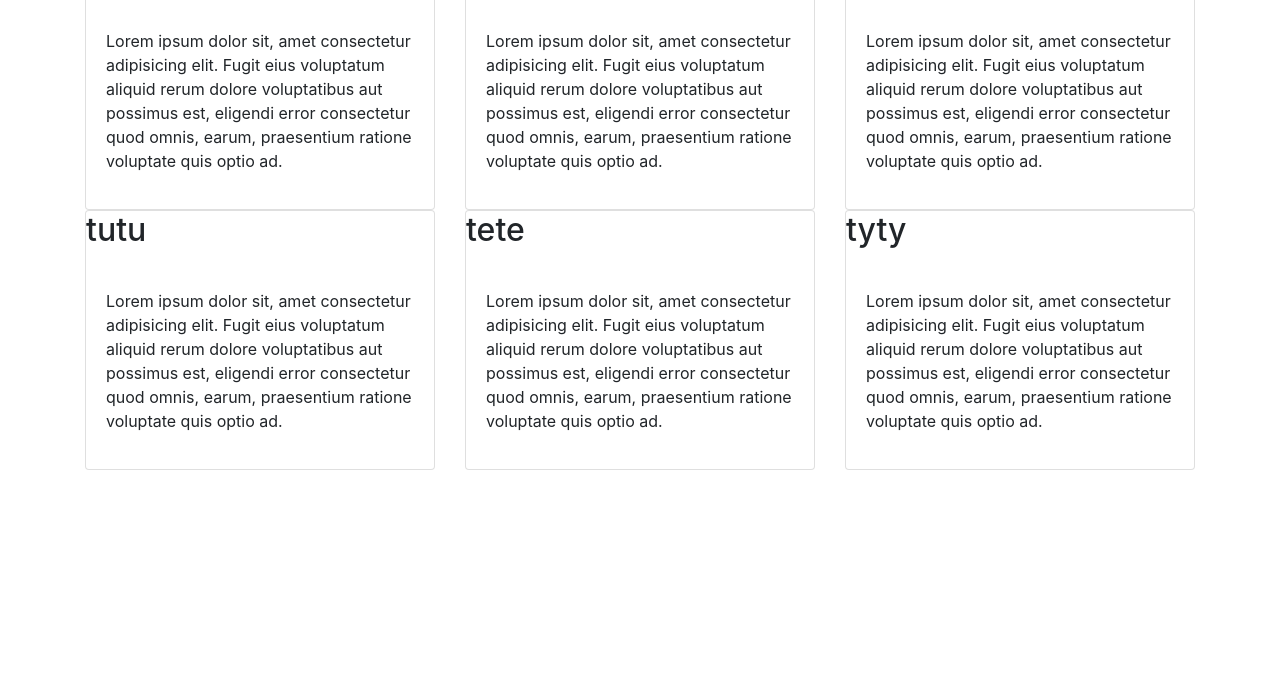
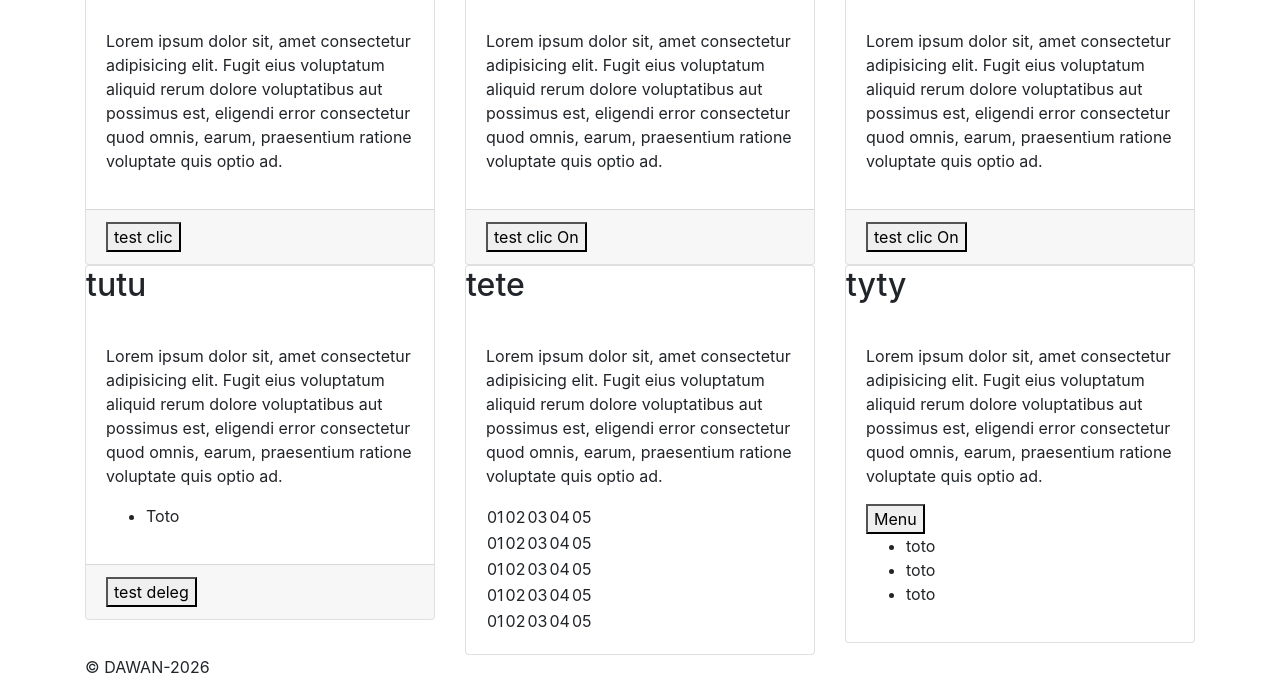
Before and after one commit to nicoduflot/2026-05-18-js-jq-bs, a plain HTML site: page client/index.html in a window 1280 px wide. Shown: the part 569-1264 px from the top of the page. Before the commit the page ends 1039 px from the top, so only its background shows below. Drawn offline with Linux system fonts and the light colour scheme.

Commit message:
jquery app client mini tp gestion événements et effets jQuery

```diff
--- a/client/index.html
+++ b/client/index.html
@@ -1,15 +1,17 @@
 <!DOCTYPE html>
 <html lang="fr">
+
 <head>
     <meta charset="UTF-8">
     <meta name="viewport" content="width=device-width, initial-scale=1.0">
     <title>Client</title>
     <link rel="stylesheet" href="./css/bootstrap.css" />
-    <script src="./js/jquery-3.2.1.slim.js"></script>
+    <script src="../js/jquery-4.0.0.js"></script>
     <script src="./js/popper.js"></script>
     <script src="./js/bootstrap.js"></script>
     <script src="./js/app.js"></script>
 </head>
+
 <body>
     <header>
         <div class="container">
@@ -30,24 +32,30 @@
     <main class="container">
         <section id="hero">
             <p>
-                Lorem ipsum dolor sit amet consectetur adipisicing elit. Nemo, modi ad provident maxime dicta voluptatem rem. Eveniet nulla quae eum, iste non officia ducimus, aliquam exercitationem earum a corporis. Placeat!
+                Lorem ipsum dolor sit amet consectetur adipisicing elit. Nemo, modi ad provident maxime dicta voluptatem
+                rem. Eveniet nulla quae eum, iste non officia ducimus, aliquam exercitationem earum a corporis. Placeat!
             </p>
             <p>
-                Quand on clique sur le bouton (attention, on n'a pas encore vules événements JQuery, faire un addeventlistener classique)
+                Quand on clique sur le bouton (attention, on n'a pas encore vules événements JQuery, faire un
+                addeventlistener classique)
             </p>
             <ul>
                 <li>
-                    ajoute la classe bootstrap .invisible si l'alerte est visible et on change le texte du bouton par "afficher l'alerte".
+                    ajoute la classe bootstrap .invisible si l'alerte est visible et on change le texte du bouton par
+                    "Afficher l'alerte".
                 </li>
                 <li>
-                    retire la classe bootstrap .invisible si l'alerte est invisible et on change le texte du bouton par "Cacher l'alerte".
+                    retire la classe bootstrap .invisible si l'alerte est invisible et on change le texte du bouton par
+                    "Cacher l'alerte".
                 </li>
             </ul>
             <button id="toggleAlert">Cacher l'alerte</button>
             <article>
                 <h2>Hero</h2>
                 <p>
-                    Lorem ipsum dolor, sit amet consectetur adipisicing elit. Perspiciatis culpa iusto accusamus! Necessitatibus, magni pariatur perspiciatis omnis molestiae eaque blanditiis? Excepturi voluptate nihil cupiditate odio nemo commodi natus sunt molestiae.
+                    Lorem ipsum dolor, sit amet consectetur adipisicing elit. Perspiciatis culpa iusto accusamus!
+                    Necessitatibus, magni pariatur perspiciatis omnis molestiae eaque blanditiis? Excepturi voluptate
+                    nihil cupiditate odio nemo commodi natus sunt molestiae.
                 </p>
             </article>
         </section>
@@ -59,8 +67,118 @@
                     </span>
                     <div class="card-body">
                         <p>
-                            Lorem ipsum dolor sit, amet consectetur adipisicing elit. Fugit eius voluptatum aliquid rerum dolore voluptatibus aut possimus est, eligendi error consectetur quod omnis, earum, praesentium ratione voluptate quis optio ad.
+                            Lorem ipsum dolor sit, amet consectetur adipisicing elit. Fugit eius voluptatum aliquid
+                            rerum dolore voluptatibus aut possimus est, eligendi error consectetur quod omnis, earum,
+                            praesentium ratione voluptate quis optio ad.
                         </p>
+                    </div>
+                    <footer class="card-footer">
+                        <button id="testClick">test clic</button>
+                    </footer>
+                </article>
+            </div>
+            <div class="col-lg-4">
+                <article class="card">
+                    <span class="card-title">
+                        <h2>Produit</h2>
+                    </span>
+                    <div class="card-body">
+                        <p>
+                            Lorem ipsum dolor sit, amet consectetur adipisicing elit. Fugit eius voluptatum aliquid
+                            rerum dolore voluptatibus aut possimus est, eligendi error consectetur quod omnis, earum,
+                            praesentium ratione voluptate quis optio ad.
+                        </p>
+                    </div>
+                    <footer class="card-footer">
+                        <button id="testClickJq">test clic On</button>
+                    </footer>
+                </article>
+            </div>
+            <div class="col-lg-4">
+                <article class="card">
+                    <span class="card-title">
+                        <h2>Produit</h2>
+                    </span>
+                    <div class="card-body">
+                        <p>
+                            Lorem ipsum dolor sit, amet consectetur adipisicing elit. Fugit eius voluptatum aliquid
+                            rerum dolore voluptatibus aut possimus est, eligendi error consectetur quod omnis, earum,
+                            praesentium ratione voluptate quis optio ad.
+                        </p>
+                    </div>
+                    <footer class="card-footer">
+                        <button id="testClickOverJq">test clic On</button>
+                    </footer>
+                </article>
+            </div>
+            <div class="col-lg-4">
+                <article class="card">
+                    <span class="card-title">
+                        <h2>Produit</h2>
+                    </span>
+                    <div class="card-body">
+                        <p id="addP">
+                            Lorem ipsum dolor sit, amet consectetur adipisicing elit. Fugit eius voluptatum aliquid
+                            rerum dolore voluptatibus aut possimus est, eligendi error consectetur quod omnis, earum,
+                            praesentium ratione voluptate quis optio ad.
+                        </p>
+                        <ul id="list">
+                            <li>Toto</li>
+                        </ul>
+                    </div>
+                    <footer class="card-footer">
+                        <button id="testClickDeleg">test deleg</button>
+                    </footer>
+                </article>
+            </div>
+            <div class="col-lg-4">
+                <article class="card">
+                    <span class="card-title">
+                        <h2>Produit</h2>
+                    </span>
+                    <div class="card-body">
+                        <p>
+                            Lorem ipsum dolor sit, amet consectetur adipisicing elit. Fugit eius voluptatum aliquid
+                            rerum dolore voluptatibus aut possimus est, eligendi error consectetur quod omnis, earum,
+                            praesentium ratione voluptate quis optio ad.
+                        </p>
+                        <table id="tabDeleg">
+                            <tr>
+                                <td>01</td>
+                                <td>02</td>
+                                <td>03</td>
+                                <td>04</td>
+                                <td>05</td>
+                            </tr>
+                            <tr>
+                                <td>01</td>
+                                <td>02</td>
+                                <td>03</td>
+                                <td>04</td>
+                                <td>05</td>
+                            </tr>
+                            <tr>
+                                <td>01</td>
+                                <td>02</td>
+                                <td>03</td>
+                                <td>04</td>
+                                <td>05</td>
+                            </tr>
+                            <tr>
+                                <td>01</td>
+                                <td>02</td>
+                                <td>03</td>
+                                <td>04</td>
+                                <td>05</td>
+                            </tr>
+                            <tr>
+                                <td>01</td>
+                                <td>02</td>
+                                <td>03</td>
+                                <td>04</td>
+                                <td>05</td>
+                            </tr>
+                        </table>
                     </div>
                 </article>
             </div>
@@ -71,61 +189,26 @@
                     </span>
                     <div class="card-body">
                         <p>
-                            Lorem ipsum dolor sit, amet consectetur adipisicing elit. Fugit eius voluptatum aliquid rerum dolore voluptatibus aut possimus est, eligendi error consectetur quod omnis, earum, praesentium ratione voluptate quis optio ad.
+                            Lorem ipsum dolor sit, amet consectetur adipisicing elit. Fugit eius voluptatum aliquid
+                            rerum dolore voluptatibus aut possimus est, eligendi error consectetur quod omnis, earum,
+                            praesentium ratione voluptate quis optio ad.
                         </p>
-                    </div>
-                </article>
-            </div>
-            <div class="col-lg-4">
-                <article class="card">
-                    <span class="card-title">
-                        <h2>Produit</h2>
-                    </span>
-                    <div class="card-body">
-                        <p>
-                            Lorem ipsum dolor sit, amet consectetur adipisicing elit. Fugit eius voluptatum aliquid rerum dolore voluptatibus aut possimus est, eligendi error consectetur quod omnis, earum, praesentium ratione voluptate quis optio ad.
-                        </p>
-                    </div>
-                </article>
-            </div>
-            <div class="col-lg-4">
-                <article class="card">
-                    <span class="card-title">
-                        <h2>Produit</h2>
-                    </span>
-                    <div class="card-body">
-                        <p>
-                            Lorem ipsum dolor sit, amet consectetur adipisicing elit. Fugit eius voluptatum aliquid rerum dolore voluptatibus aut possimus est, eligendi error consectetur quod omnis, earum, praesentium ratione voluptate quis optio ad.
-                        </p>
-                    </div>
-                </article>
-            </div>
-            <div class="col-lg-4">
-                <article class="card">
-                    <span class="card-title">
-                        <h2>Produit</h2>
-                    </span>
-                    <div class="card-body">
-                        <p>
-                            Lorem ipsum dolor sit, amet consectetur adipisicing elit. Fugit eius voluptatum aliquid rerum dolore voluptatibus aut possimus est, eligendi error consectetur quod omnis, earum, praesentium ratione voluptate quis optio ad.
-                        </p>
-                    </div>
-                </article>
-            </div>
-            <div class="col-lg-4">
-                <article class="card">
-                    <span class="card-title">
-                        <h2>Produit</h2>
-                    </span>
-                    <div class="card-body">
-                        <p>
-                            Lorem ipsum dolor sit, amet consectetur adipisicing elit. Fugit eius voluptatum aliquid rerum dolore voluptatibus aut possimus est, eligendi error consectetur quod omnis, earum, praesentium ratione voluptate quis optio ad.
-                        </p>
+                        <button class="toggleMenu" data-target="#menuArticle">Menu</button>
+                        <ul class="menu" id="menuArticle">
+                            <li>toto</li>
+                            <li>toto</li>
+                            <li>toto</li>
+                        </ul>
                     </div>
                 </article>
             </div>
         </section>
     </main>
-    <footer></footer>
+    <footer>
+        <div class="container">
+            <p>&copy; DAWAN-2026</p>
+        </div>
+    </footer>
 </body>
+
 </html>
--- a/client/js/app.js
+++ b/client/js/app.js
@@ -31,4 +31,89 @@ $(function(){
         title.innerText = tabTitle[index];
     });
 
+    document.getElementById('toggleAlert').addEventListener('click', ()=>{
+        $('section#hero article').toggleClass('invisible');
+        $('#toggleAlert').text(( $('#toggleAlert').text() === 'Cacher l\'alerte' )? 'Afficher l\'alerte' : 'Cacher l\'alerte');
+    });
+
+    /* anciennes versions de JQuery */
+    $('#testClick').click(()=>{
+        console.log('clic');
+    });
+
+    $('#testClick').hover(()=>{
+        console.log('survol');
+    });
+    /* Version moderne */
+    $('#testClickJq').on('click',()=>{
+        console.log('clicJq');
+    });
+
+    /* Gestion d'événements multiple sur un élément */
+    /* on utilise un objet litéral */
+
+    const toto = {
+        tata: 'tutu',
+        salut: function(){console.log('salut')},
+        titi: 45
+    };
+
+    console.log(toto);
+    console.log(toto.tata);
+    toto.salut();
+    console.log(toto.titi);
+
+    /* dans l'objet litéral qui aliment le .on(), l'attribut est l'événement surveillé, la valeur est le comportement (callback function) */
+
+    $('#testClickOverJq').on(
+        {
+            mouseenter: function(){console.log('entrer');},
+            mouseleave: function(){console.log('sortir');},
+            click: function(){console.log('click on multi');}
+        }
+    );
+
+    let delegCount = 0;
+
+    $(document).on('click', '#testClickDeleg', function(){
+        console.log(this);
+        $('#list li:last-child').after(`<li>titi ${++delegCount}</li>`);
+    });
+
+    /*
+    Créer un écouteur d'événement par ligne
+    pas optimal
+    */
+    /*
+    $('#tabDeleg tr').on('click', function(){
+       console.log( $(this).text());
+       ;
+    });
+    */
+
+    /*
+    on va déléguer l'événement
+    On abonne au clic un seul élément et on se base sur la cible du clic pour interagir
+    js natif
+    On est obligé, ici, pour ramener le tr du tableau, de chercher le noeud parent du td cliqué
+    */
+    /*
+    document.getElementById('tabDeleg').addEventListener('click', function(event){
+        console.log(event.target.parentNode);
+    });
+    */
+
+    /*
+    JQuery
+    on surveille clic sur le tableau et avec le .on on précise l'élément qu'on recherche dans les parents de la cible du clic
+    */
+    $('#tabDeleg').on('click', 'tr', function(){
+        console.log($(this));
+    });
+
+    /* Effets Jquery */
+    $('button.toggleMenu').on('click', function(){
+        $(`${$(this).data('target')}`).slideToggle('slow');
+    });
+
 });
```
